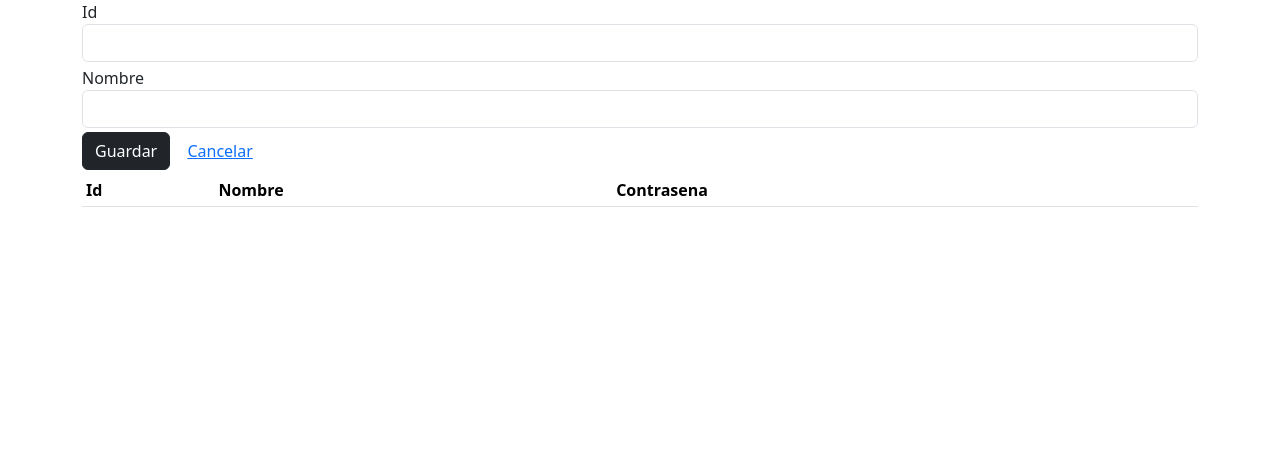
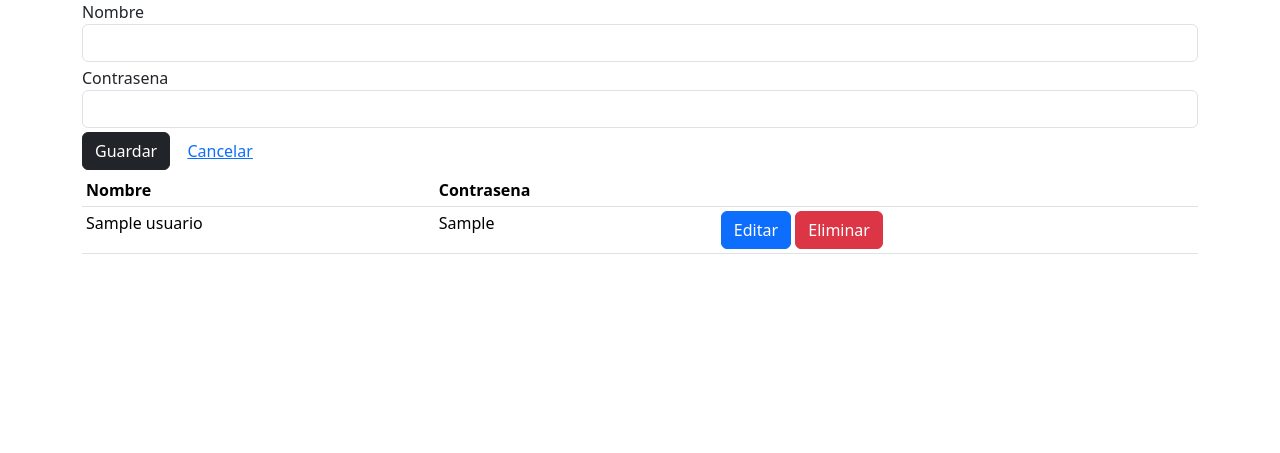
Before and after one commit to AridayPerez/flask7b, a Flask app: page / in a window 1280 px wide. Shown: the top 453 px of the page. Run offline with Flask 3, Linux system fonts and the light colour scheme; tables that the repository leaves empty or names only in its code hold one stand-in row (values such as "Sample post"); lists and menus that the app fills with data are empty; some libraries are stand-ins or nearby versions.

Commit message:
Update app.html

```diff
--- a/templates/app.html
+++ b/templates/app.html
@@ -18,12 +18,12 @@
           <input type="hidden" id="id" name="id">
 
           <div class="mb-1">
-              <label for="id_usuario">Id</label>
-              <input type="text" id="id_usuario" name="id_usuario" class="form-control">
+              <label for="Nombre_Usuario">Nombre</label>
+              <input type="text" id="Nombre_Usuario" name="Nombre_Usuario" class="form-control">
           </div>
-          <div class="mb-1">
-              <label for="nombre_usuario">Nombre</label>
-              <input type="Text" id="nombre_usuario" name="nombre_usuario" class="form-control">
+           <div class="mb-1">
+              <label for="Contrasena">Contrasena</label>
+              <input type="text" id="Contrasena" name="Contrasena" class="form-control">
           </div>
           <div class="mb-1">
               <button id="guardar" name="guardar" class="btn btn-dark">Guardar</button>
@@ -33,7 +33,6 @@
       <table class="table table-sm">
         <thead>
           <tr>
-            <th>Id</th>
             <th>Nombre</th>
             <th>Contrasena</th>
             <th></th>
@@ -118,12 +117,17 @@
                 $.get("/buscar", function (respuesta) {
                     $("#tbodyUsuarios").html("")
 
+                    var fechaAnterior = ""
+
+                    for (var x in respuesta) {
+                        var usuarioss = respuesta[x]
+
                         $("#tbodyUsuarios").append(`<tr>
-                            <td>${id_usuario["Nombre_Usuario"]}</td>
-                            <td>${id_usuario["Contrasena"]}</td>
+                            <td>${usuarioss["Nombre_Usuario"]}</td>
+                            <td>${usuarioss["Contrasena"]}</td>
                             <td>
-                                <button class="btn btn-primary btn-editar" data-id="${id_usuario["id_Usuario"]}">Editar</button>
-                                <button class="btn btn-danger btn-eliminar" data-id="${id_usuario["id_Usuario"]}">Eliminar</button>
+                                <button class="btn btn-primary btn-editar" data-id="${usuarioss["Id_Usuario"]}">Editar</button>
+                                <button class="btn btn-danger btn-eliminar" data-id="${usuarioss["Id_Usuario"]}">Eliminar</button>
                             </td>
                         </tr>`)
                     }
@@ -137,19 +141,19 @@
 
                 $.get("/editar", {id: id}, function (respuesta) {
                     console.log(respuesta)
-                    var id_usuario = respuesta[0]
+                    var usuarioss = respuesta[0]
 
                     $("#id")
-                    .val(id_usuario["id_Usuario"])
+                    .val(usuarioss["id"])
                     .trigger("focus")
 
-                    $("#id_usuario").val(id_usuario["Nombre_Usuario"])
-                    $("#nombre_usuario").val(id_usuario["Contrasena"])
+                    $("#Nombre_Usuario").val(usuarioss["Nombre_Usuario"])
+                    $("#Contrasena").val(usuarioss["Contrasena"])
                 })
             })
 
             $(document).on("click", ".btn-eliminar", function (event) {
-                if (!confirm("¿Quieres eliminar este registro?")) {
+                if (!confirm("¿Seguro que deseas eliminar este registro?")) {
                     return
                 }
 
@@ -172,26 +176,26 @@
 
             Pusher.logToConsole = true
 
-            var pusher = new Pusher("2df86616075904231311", {
-                cluster: "us2"
-            })
+           var pusher = new Pusher('fc838f52101ac3c0e022', {
+            cluster: 'us2'
+            });
 
             // Canal ---> Donde se concentran los hilos con los clientes conectados
-            var channel = pusher.subscribe("canalRegistros");
+            var channel = pusher.subscribe("canalRegistrosusuarioss");
 
             // Evento --> El código que se accionará con la información enviada o el uso del canal
-            channel.bind("registroTemperaturaHumedad", function (id_usuario) {
+            channel.bind("registrousuarioss", function (usuarioss) {
                 // 1. Notificar el evento
-                // alert("Ocurrió el evento")
+                // alert("Evento exitoso")
 
                 // 2. Recibir información enviada en el evento
-                // console.log(id_usuario)
+                // console.log(usuarioss)
 
                 // 3. Trabajar información enviada por el evento
                 /**
                 $("#tbodyUsuarios").prepend(`<tr>
-                    <td>${id_usuario.id_usuario}</td>
-                    <td>${id_usuario.nombre_usuario}</td>
+                    <td>${usuarioss.temperatura}</td>
+                    <td>${usuarioss.humedad}</td>
                     <td></td>
                 </tr>`)
                 */
```
